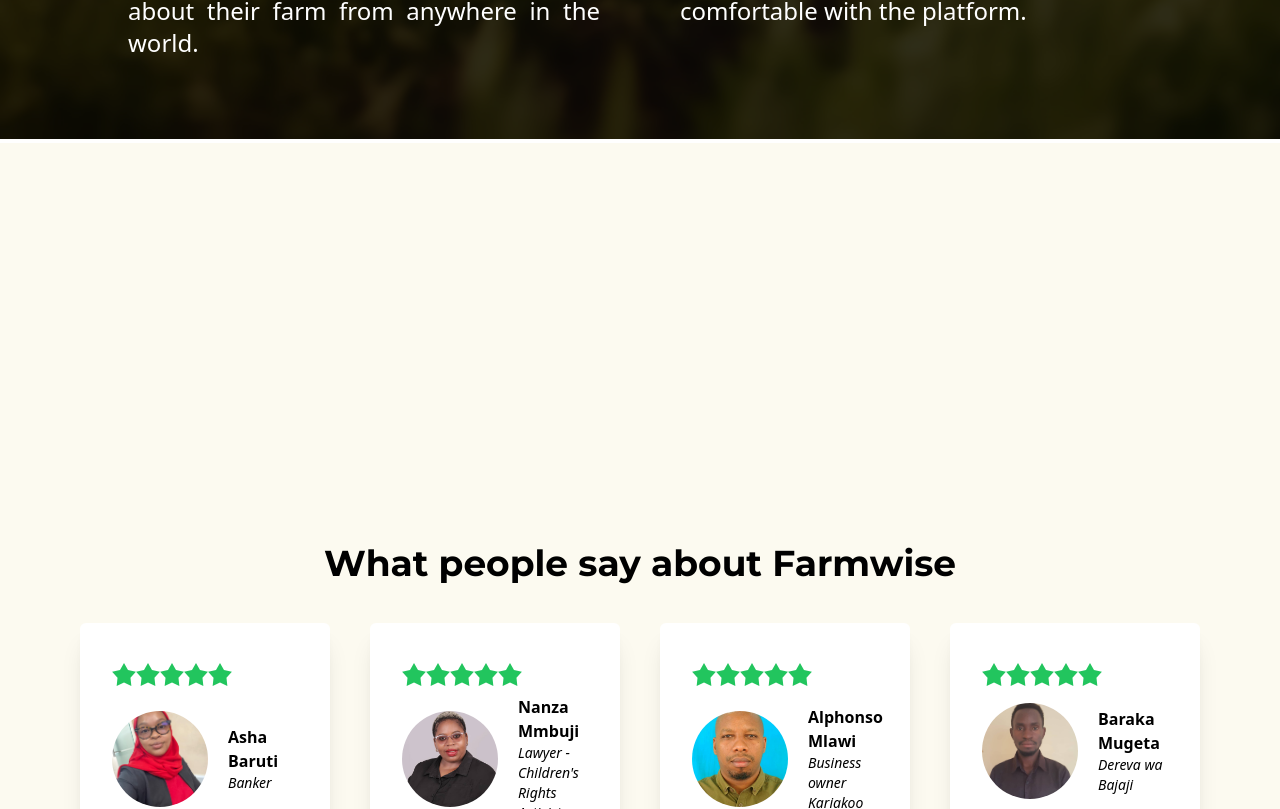
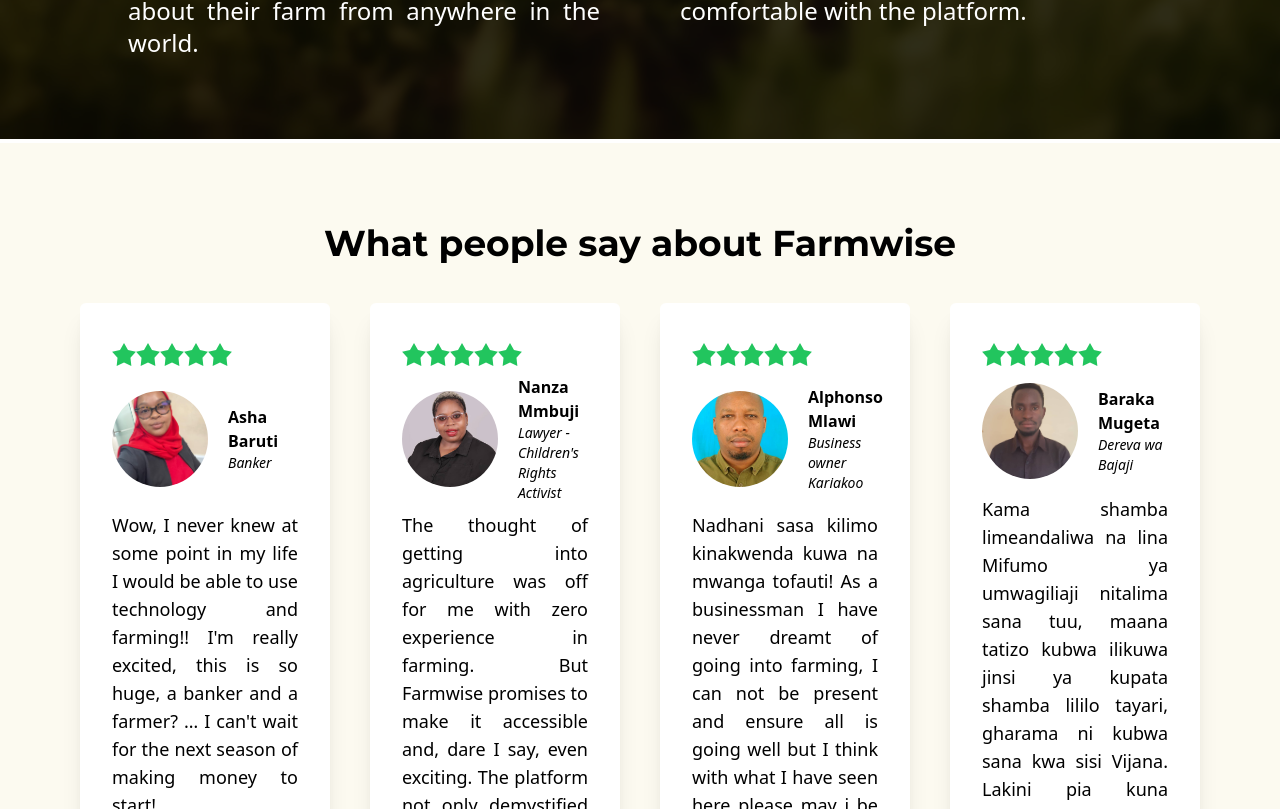
Before and after one commit to kevinmisigaro/farmwise, a Next.js app: page / in a window 1280 px wide. Shown: the part 7411-8220 px from the top of the page. Built offline with nearby package versions, Linux system fonts and the light colour scheme; no server answers.

Commit message:
testimonial spacing

```diff
--- a/src/app/page.tsx
+++ b/src/app/page.tsx
@@ -570,7 +570,7 @@ function Index() {
       </div>
 
       {/* start of testimonial */}
-      <div className="px-5 md:pt-[25rem] md:mt-1 md:px-20 py-12 md:py-20 bg-[#fcfaf0]">
+      <div className="px-5 md:mt-1 md:px-20 py-12 md:py-20 bg-[#fcfaf0]">
         <div className={`${mali.className} text-center text-4xl`}>
           What people say about Farmwise
         </div>
```
